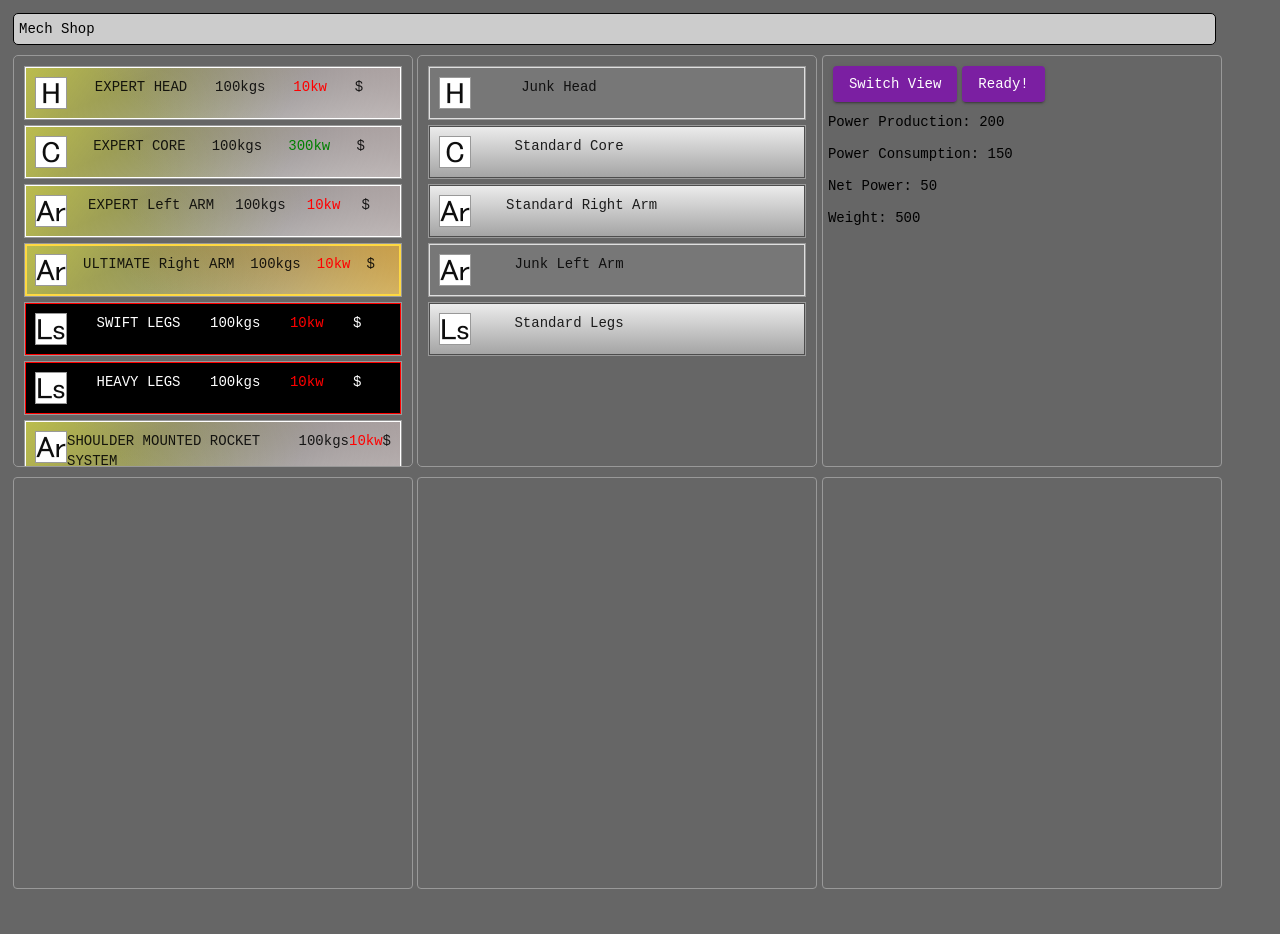
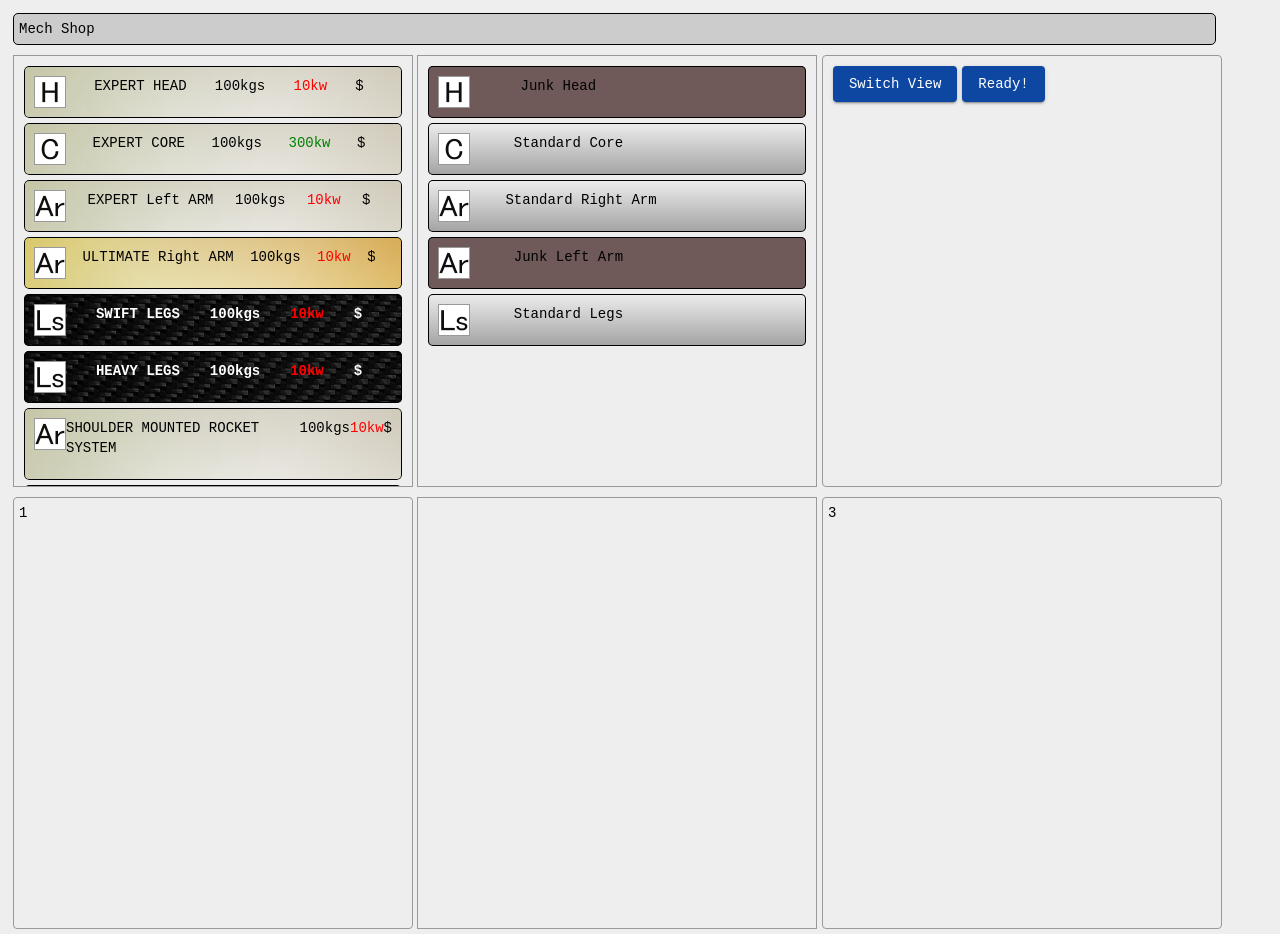
Before and after one commit to MatthewKLewis/paperDoll, an Angular app: page / in a window 1280 px wide. Before the commit the page ends 894 px from the top, so only its background shows below. Built offline with nearby package versions, Linux system fonts and the light colour scheme.

Commit message:
added sounds and comparisons

```diff
--- a/angular.json
+++ b/angular.json
@@ -31,7 +31,7 @@
               "src/assets"
             ],
             "styles": [
-              "./node_modules/@angular/material/prebuilt-themes/purple-green.css",
+              "src/customTheme.scss",
               "src/styles.scss"
             ],
             "scripts": []
--- a/src/app/app.component.html
+++ b/src/app/app.component.html
@@ -4,8 +4,10 @@
 
   <div class="container">
     <div id="inactivePartsElement" cdkDropList [cdkDropListData]="inactiveParts" class="list" (cdkDropListDropped)="drop($event)">
-      <ng-component></ng-component>
-      <div [class]="'box' + ' ' + part.quality" *ngFor="let part of inactiveParts" cdkDrag>
+      <div
+        *ngFor="let part of inactiveParts" cdkDrag
+        [class]="'box' + ' ' + part.quality"
+        (mouseover)="hoverOverPart(part)">
         <img class="icon" [src]="getImagePath(part.type)">
         <p>{{part.name}}</p>
         <p>{{part.weight}}kgs</p>
@@ -30,21 +32,22 @@
       <button mat-raised-button color="primary">Switch View</button>
       <button [disabled]="!isMechaComplete()" mat-raised-button color="primary">Ready!</button>
       <p *ngIf="!isMechaComplete()" style="color: red;">INCOMPLETE BUILD</p>
-      <p>Power Production: {{getTotalPowerProduction()}}</p>
-      <p>Power Consumption: {{getTotalPowerConsumption()}}</p>
-      <p>Net Power: {{getTotalPowerProduction() - getTotalPowerConsumption()}}</p>
-      <p>Weight: {{getTotalWeight()}}</p>
     </div>
   </div>
 
   <div class="container">
-    <div class="stats"></div>
+    <div class="stats">1</div>
   </div>
   <div class="container">
-    <div class="stats"></div>
+    <div id="activePartsElement" cdkDropList [cdkDropListData]="activeParts" class="list" (cdkDropListDropped)="drop($event)">
+      <div [class]="'box ' + part.quality" *ngFor="let part of activeAndHoverParts" cdkDrag>
+        <img class="icon" [src]="getImagePath(part.type)">
+        <p>{{part.name}}</p>
+      </div>
+    </div>
   </div>
   <div class="container">
-    <div class="stats"></div>
+    <div class="stats">3</div>
   </div>
 
 </div>
--- a/src/app/app.component.scss
+++ b/src/app/app.component.scss
@@ -31,22 +31,17 @@ button {
 .list {
   border: solid 1px #999;
   padding: 5px;
-  height: 400px;
+  height: 420px;
   overflow-y: scroll;
   overflow-x: hidden;
-  border-radius: 5px;
 
   .box {
     display: grid;
     grid-template-columns: auto auto auto auto auto;
     margin: 5px;
     padding: 10px 10px;
-    border: solid 1px #999;
-    color: rgba(0, 0, 0, 0.87);
+    border-radius: 5px;
     box-sizing: border-box;
-    cursor: move;
-    background: white;
-
     .icon {
       width: 30px;
       height: 30px;
@@ -56,59 +51,36 @@ button {
 
   /* Quality Backgrounds */
   .junk {
-    background-color: rgb(119, 119, 119);
-    box-shadow: inset 0px 0px 0px 1px rgb(223, 223, 223);
+    background-color: rgb(112, 89, 89);
+    box-shadow: inset 0px 0px 0px 1px black;
   }
   .stock {
     background: linear-gradient(#ededed, #a3a3a3);
-    box-shadow: inset 0px 0px 0px 1px rgb(77, 77, 77);
+    box-shadow: inset 0px 0px 0px 1px black;
   }
   .performance {
-    background: linear-gradient(
-        217deg,
-        rgba(169, 157, 157, 0.8),
-        rgba(255, 0, 0, 0) 70.71%
-      ),
-      linear-gradient(
-        127deg,
-        rgba(209, 211, 71, 0.8),
-        rgba(0, 255, 0, 0) 70.71%
-      ),
-      linear-gradient(
-        336deg,
-        rgba(255, 255, 255, 0.8),
-        rgba(0, 0, 255, 0) 70.71%
-      );
-    box-shadow: inset 0px 0px 0px 1px rgb(255, 255, 255);
-  }
+    background: linear-gradient( 217deg, rgba(197, 190, 169, 0.8), rgba(255, 0, 0, 0) 70.71%),
+                linear-gradient( 127deg, rgba(186, 187, 148, 0.8), rgba(0, 255, 0, 0) 70.71%),
+                linear-gradient( 336deg, rgba(255, 255, 255, 0.8), rgba(0, 0, 255, 0) 70.71%);
+                box-shadow: inset 0px 0px 0px 1px black;
+              }
   .elite {
-    background: linear-gradient(
-        217deg,
-        rgba(206, 153, 55, 0.8),
-        rgba(255, 0, 0, 0) 70.71%
-      ),
-      linear-gradient(
-        127deg,
-        rgba(209, 211, 71, 0.8),
-        rgba(0, 255, 0, 0) 70.71%
-      ),
-      linear-gradient(
-        336deg,
-        rgba(255, 253, 188, 0.8),
-        rgba(0, 0, 255, 0) 70.71%
-      );
-    box-shadow: inset 0px 0px 0px 2px rgb(255, 217, 66);
-  }
+    background: linear-gradient(217deg,rgba(206, 153, 55, 0.8),rgba(255, 0, 0, 0) 70.71%),
+                linear-gradient(127deg,rgba(211, 190, 71, 0.8),rgba(0, 255, 0, 0) 70.71%),
+                linear-gradient(336deg,rgba(255, 253, 188, 0.8),rgba(0, 0, 255, 0) 70.71%);
+                box-shadow: inset 0px 0px 0px 1px black;
+              }
   .master {
     color: white;
-    background-color: rgb(0, 0, 0);
-    box-shadow: inset 0px 0px 0px 1px rgb(255, 0, 0);
+    font-weight: bold;
+    background-image: url("../assets/images/carbonFiber.png");
+    box-shadow: inset 0px 0px 0px 1px black;
   }
 }
 
 .stats {
   border: solid 1px #999;
-  height: 400px;
+  height: 420px;
   padding: 5px;
   border-radius: 4px;
   overflow: hidden;
--- a/src/app/app.component.ts
+++ b/src/app/app.component.ts
@@ -91,6 +91,10 @@ function sortByPartType(partA: Part, partB: Part): number {
   styleUrls: ['./app.component.scss'],
 })
 export class AppComponent {
+
+  //audio
+  anvilHit: HTMLAudioElement = new Audio('../assets/sounds/anvil.wav')
+
   errorMessage: string = '';
   partFilter: string = '';
 
@@ -162,7 +166,6 @@ export class AppComponent {
       powerConsumption: 10,
     },
   ];
-
   activeParts: Array<Part> = [
     {
       name: 'Junk Head',
@@ -206,6 +209,8 @@ export class AppComponent {
       powerConsumption: 50,
     },
   ];
+  activeAndHoverParts: Array<Part> = []
+
 
   drop(event: CdkDragDrop<any[]>) {
     var newContainerId = event.container.id;
@@ -264,6 +269,9 @@ export class AppComponent {
     this.activeParts.sort((partA, partB) => {
       return sortByPartType(partA, partB);
     });
+
+    //play anvil hit
+    this.anvilHit.play()
   }
 
   filterInactiveParts() {
@@ -311,6 +319,15 @@ export class AppComponent {
     return totalPC;
   }
 
+  getArrayOfWeapons() {
+    return this.activeParts.filter((part: Part)=>{return part.attack})
+  }
+
+  hoverOverPart(hovPart: Part) {
+    this.activeAndHoverParts = JSON.parse(JSON.stringify(this.activeParts))
+    this.activeAndHoverParts[this.activeAndHoverParts.findIndex((part: Part)=>{return part.type == hovPart.type})] = hovPart;
+  }
+
   isMechaComplete(): boolean {
     //TO-DO
     if (this.activeParts.length < 5) {
--- /dev/null
+++ b/src/customTheme.scss
@@ -0,0 +1,8 @@
+@import '~@angular/material/theming';
+@include mat-core();
+
+  $primary: mat-palette($mat-blue,900);
+  $accent: mat-palette($mat-orange,200);
+  $theme: mat-light-theme($primary, $accent);
+
+@include angular-material-theme($theme);
--- a/src/styles.scss
+++ b/src/styles.scss
@@ -1,2 +1,2 @@
 /* You can add global styles to this file, and also import other style files */
-html, body { height: 100%; background-color: #666;}
+html, body { height: 100%; background-color: #eee;}
```
Also changed, not shown: src/assets/images/carbonFiber.png (added), 1 other file (tests, documents, lock files or other folders).
